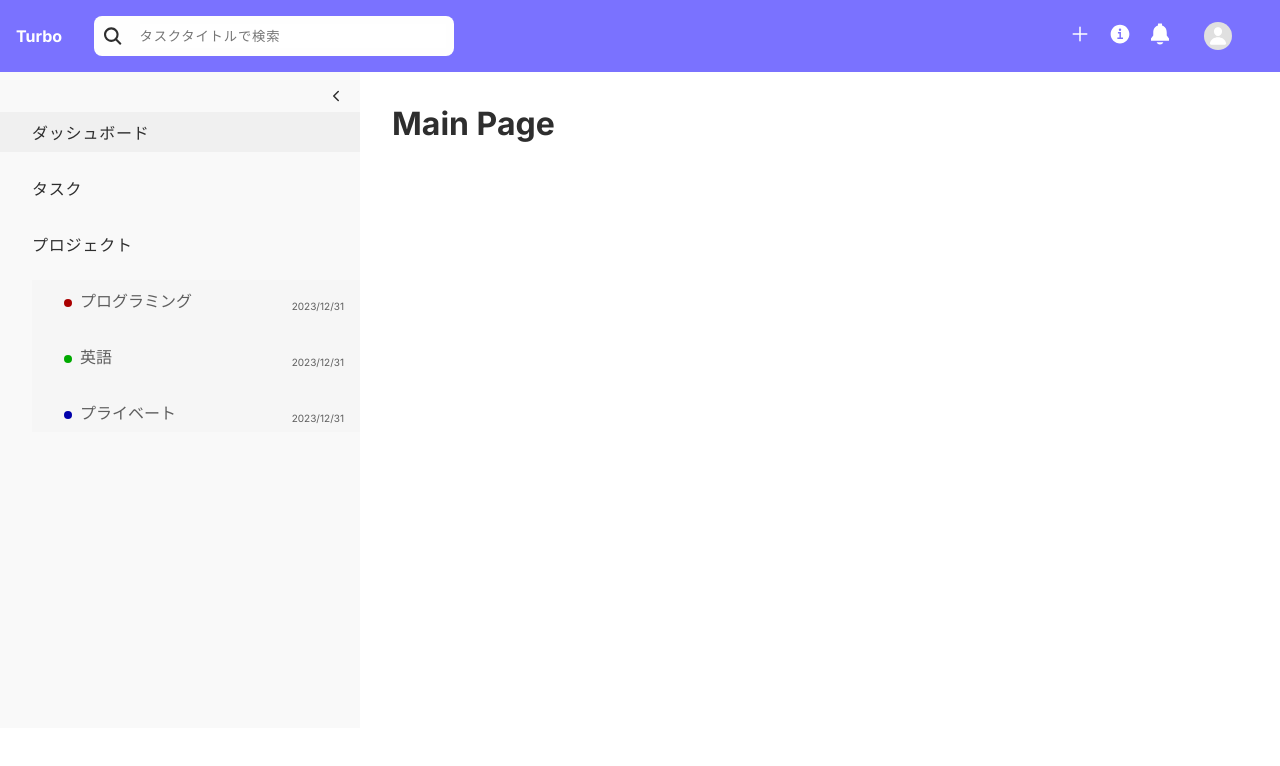
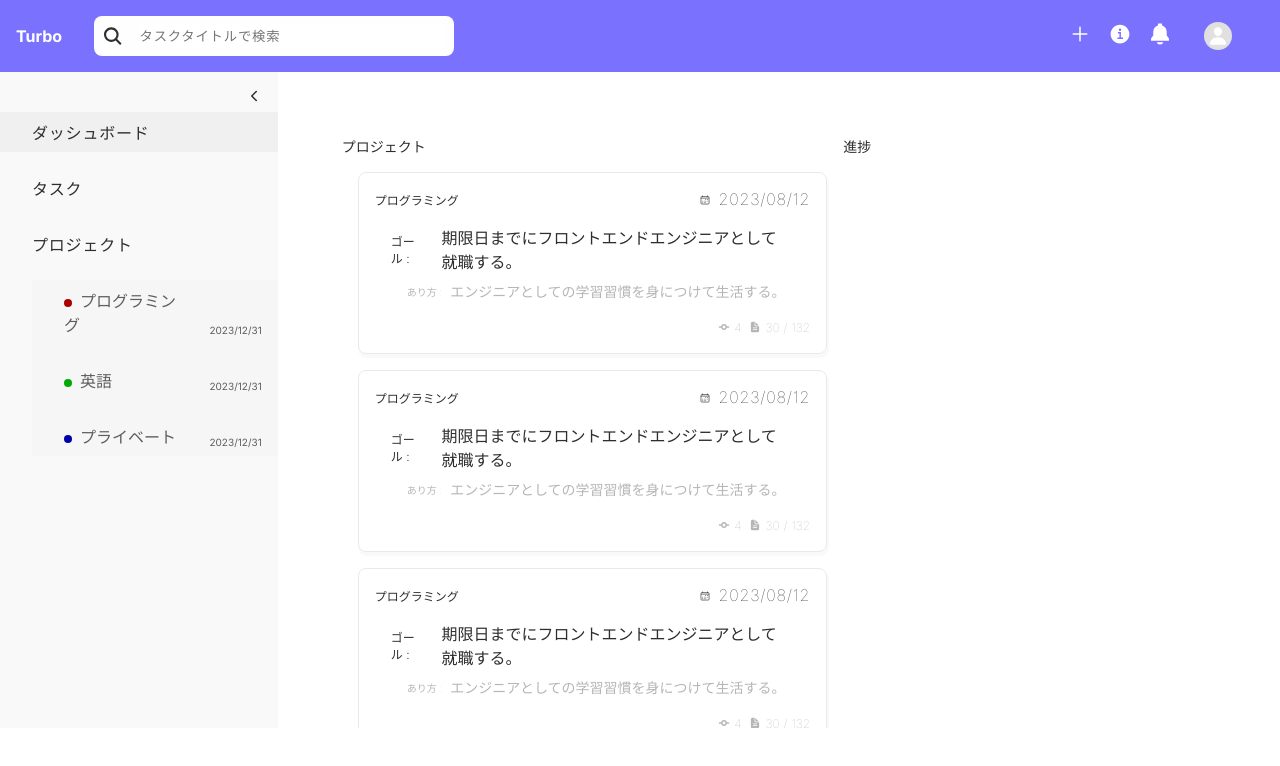
Before and after one commit to version1-workspace/ws-01-000-real-todo, a Next.js app in the folder frontend/core/: page /main in a window 1280 px wide. Shown: the top 766 px of the page. Built offline with nearby package versions, Linux system fonts and the light colour scheme.

Commit message:
Implement dashboard

```diff
--- a/frontend/core/src/app/main/layout.module.css
+++ b/frontend/core/src/app/main/layout.module.css
@@ -9,4 +9,5 @@
 
 .mainContent {
   padding: 32px;
+  width: 100%;
 }
--- /dev/null
+++ b/frontend/core/src/app/main/page.module.css
@@ -0,0 +1,25 @@
+.projects {
+  width: 100%;
+}
+
+.content {
+  padding: 16px;
+}
+
+.list {
+}
+
+.stats {
+  width: 50%;
+}
+
+.dashboard {
+  padding: 32px;
+  display: flex;
+  justify-content: space-between;
+}
+
+.sectionTitle {
+  font-size: 14px;
+  font-weight: 100;
+}
--- a/frontend/core/src/app/main/page.tsx
+++ b/frontend/core/src/app/main/page.tsx
@@ -1,8 +1,48 @@
-import Header from "@/components/common/header/main";
+"use client";
+
+import { useEffect, useState } from "react";
+import Link from "next/link";
+import styles from "@/app/main/page.module.css";
+import { fetchProjects } from "@/services/api";
+import { Project } from "@/services/api/model";
+import Card from "@/components/project/card";
+
 export default function Main() {
+  const [projects, setProjects] = useState<Project[]>([]);
+
+  useEffect(() => {
+    const init = async () => {
+      const res = await fetchProjects();
+      setProjects(res.data);
+    };
+
+    init();
+  }, []);
+
   return (
-    <div>
-      <h1>Main Page</h1>
+    <div className={styles.projects}>
+      <div className={styles.dashboard}>
+        <div className={styles.list}>
+          <h2 className={styles.sectionTitle}>プロジェクト</h2>
+          <div className={styles.content}>
+            {projects.map((item) => {
+              return (
+                <Link key={item.slug} href={item.slug}>
+                  <Card data={item} />
+                </Link>
+              );
+            })}
+          </div>
+        </div>
+        <div className={styles.stats}>
+          <h2 className={styles.sectionTitle}>進捗</h2>
+          <div className={styles.content}></div>
+        </div>
+      </div>
+      <div className={styles.todos}>
+        <h2 className={styles.sectionTitle}>タスク</h2>
+        <div className={styles.content}></div>
+      </div>
     </div>
   );
 }
--- /dev/null
+++ b/frontend/core/src/app/main/projects/page.module.css
@@ -0,0 +1,7 @@
+.container {
+
+}
+
+.projects {
+
+}
--- /dev/null
+++ b/frontend/core/src/components/project/card/index.module.css
@@ -0,0 +1,103 @@
+.card {
+  font-weight: 100;
+  padding: 16px;
+  border: 1px solid #e9e9e9;
+  border-radius: 8px;
+  margin-bottom: 16px;
+  box-shadow: 1px 3px 1px 1px #e9e9e940;
+}
+
+.header {
+  display: flex;
+  justify-content: space-between;
+  align-items: center;
+}
+
+.deadline {
+  display: flex;
+  align-items: center;
+}
+
+.title {
+  font-size: 12px;
+  font-weight: 100;
+  color: var(--font-color-dark);
+}
+
+
+.deadline > span {
+  display: inline-block;
+  margin-right: 8px;
+}
+
+.deadline > p  {
+  font-size: 16px;
+  letter-spacing: 0.8px;
+  display: inline-block;
+}
+
+.goal {
+  display: flex;
+  font-weight: 300;
+  align-items: center;
+  margin-right: 16px;
+  margin-bottom: 8px;
+  font-size: 16px;
+}
+
+.goal > span {
+  font-size: 12px;
+  display: inline-block;
+  margin-right: 16px;
+}
+
+.shouldbe {
+  display: flex;
+  align-items: center;
+  font-size: 14px;
+  font-weight: 100;
+  color: var(--font-color-weak);
+}
+
+.shouldbe > span {
+  display: inline-block;
+  padding-left: 16px;
+  margin-right: 8px;
+  font-size: 10px;
+}
+
+.body {
+  padding: 16px;
+}
+
+.footer {
+  display: flex;
+  justify-content: flex-end;
+  color: var(--font-color-weak);
+}
+
+.stats {
+  display: flex;
+  align-items: center;
+}
+
+.milestone, .task {
+  cursor: pointer;
+  display: flex;
+  align-items: center;
+}
+
+.statsText {
+  color: var(--font-color-weak);
+  font-size: 12px;
+}
+
+.slash {
+  font-size: 12px;
+  margin: 0 4px;
+}
+
+.icon {
+  margin-right: 4px;
+  margin-left: 8px;
+}
--- /dev/null
+++ b/frontend/core/src/components/project/card/index.tsx
@@ -0,0 +1,51 @@
+import styles from "@/components/project/card/index.module.css";
+import { Project } from "@/services/api/model";
+import {
+  IoCalendarOutline as Calendar,
+  IoGitCommit as Milestone,
+  IoDocumentText as Task,
+} from "react-icons/io5";
+
+interface Props {
+  data: Project;
+}
+
+export default function Projet({ data }: Props) {
+  return (
+    <div key={data.slug} className={styles.card}>
+      <div className={styles.header}>
+        <h2 className={styles.title}>{data.name}</h2>
+        <p className={styles.deadline}>
+          <span>
+            <Calendar size="10px" />
+          </span>
+          <p> {data.deadline}</p>
+        </p>
+      </div>
+      <div className={styles.body}>
+        <div className={styles.goal}>
+          <span>ゴール : </span>
+          <p>{data.goal}</p>
+        </div>
+        <div className={styles.shouldbe}>
+          <span>あり方 : </span>
+          <p>{data.shouldbe}</p>
+        </div>
+      </div>
+      <div className={styles.footer}>
+        <div className={styles.stats}>
+          <p className={styles.milestone}>
+            <span className={styles.icon}><Milestone size="12px" /></span>
+            <span className={styles.statsText}>{data.stats.milestone}</span>
+          </p>
+          <p className={styles.task}>
+            <span className={styles.icon}><Task size="12px"/></span>
+            <span className={styles.statsText}>{data.stats.task}</span>
+            <span className={styles.slash}>/</span>
+            <span className={styles.statsText}>{data.stats.totalTask}</span>
+          </p>
+        </div>
+      </div>
+    </div>
+  );
+}
--- /dev/null
+++ b/frontend/core/src/services/api/index.ts
@@ -0,0 +1,53 @@
+import { builder } from "./model";
+
+const mockApi = <T>({ data }: { data: T }) => {
+  return {
+    data,
+    status: 200,
+  };
+};
+
+export const fetchProjects = () => {
+  return Promise.resolve(
+    mockApi({
+      data: [
+        builder.project({
+          name: "プログラミング",
+          deadline: "2023/08/12",
+          slug: "programming",
+          goal: "期限日までにフロントエンドエンジニアとして就職する。",
+          shouldbe: "エンジニアとしての学習習慣を身につけて生活する。",
+          stats: {
+            milestone: 4,
+            task: 30,
+            totalTask: 132,
+          },
+        }),
+        builder.project({
+          name: "プログラミング",
+          deadline: "2023/08/12",
+          slug: "programming",
+          goal: "期限日までにフロントエンドエンジニアとして就職する。",
+          shouldbe: "エンジニアとしての学習習慣を身につけて生活する。",
+          stats: {
+            milestone: 4,
+            task: 30,
+            totalTask: 132,
+          },
+        }),
+        builder.project({
+          name: "プログラミング",
+          deadline: "2023/08/12",
+          slug: "programming",
+          goal: "期限日までにフロントエンドエンジニアとして就職する。",
+          shouldbe: "エンジニアとしての学習習慣を身につけて生活する。",
+          stats: {
+            milestone: 4,
+            task: 30,
+            totalTask: 132,
+          },
+        }),
+      ],
+    }),
+  );
+};
--- /dev/null
+++ b/frontend/core/src/services/api/model.ts
@@ -0,0 +1,32 @@
+interface ProjectParams {
+  name: string
+  deadline: string
+  slug: string
+  goal: string
+  shouldbe: string
+  stats: {
+    milestone: number
+    task: number
+    totalTask: number
+  }
+}
+
+export class ProjectModel {
+  _raw?: ProjectParams
+
+  constructor(params: ProjectParams) {
+    this._raw = params
+  }
+}
+
+export type Project = ProjectModel & ProjectParams
+
+const handler = {
+  get: function(target: Project, name: string) {
+    return name in target ? target[name as keyof Project]: target._raw?.[name as keyof ProjectParams]
+  }
+}
+
+export const builder = {
+  project: (params: ProjectParams) => new Proxy(new ProjectModel(params), handler) as Project,
+}
```
Also changed, not shown: frontend/core/src/app/main/projects/page.tsx (+11 -1 lines).
